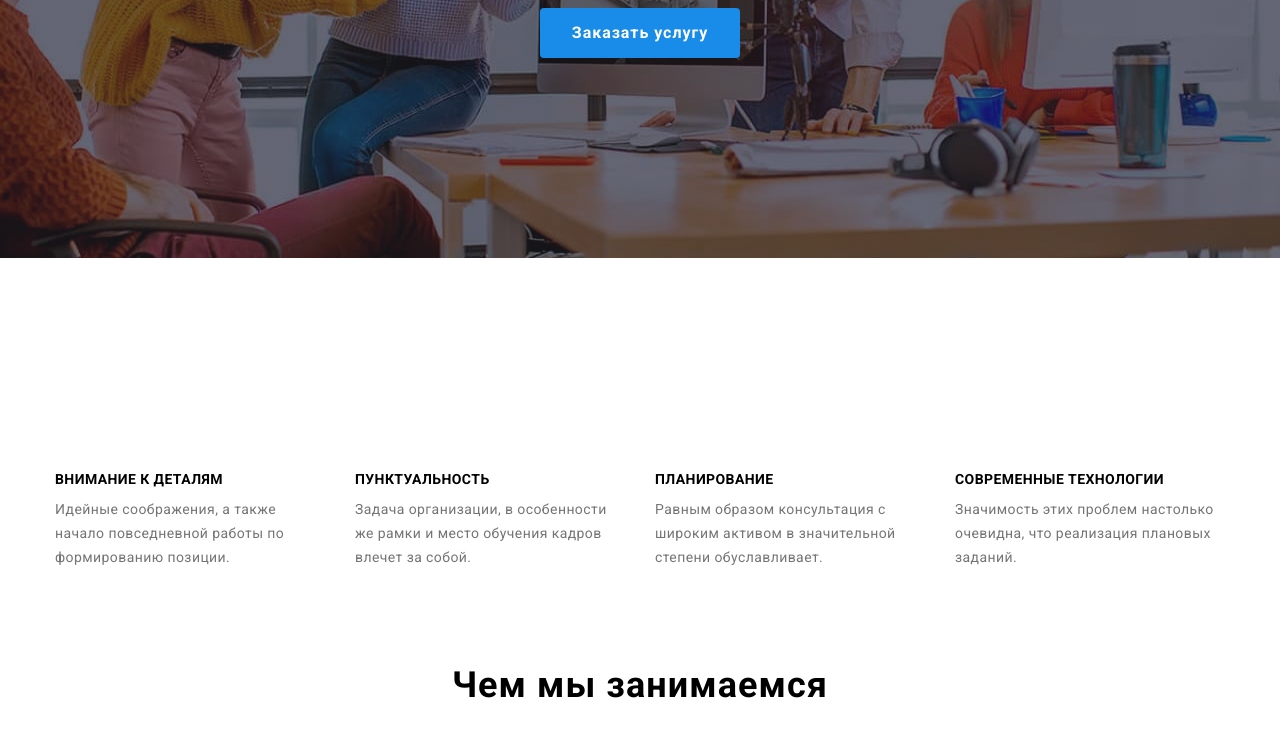
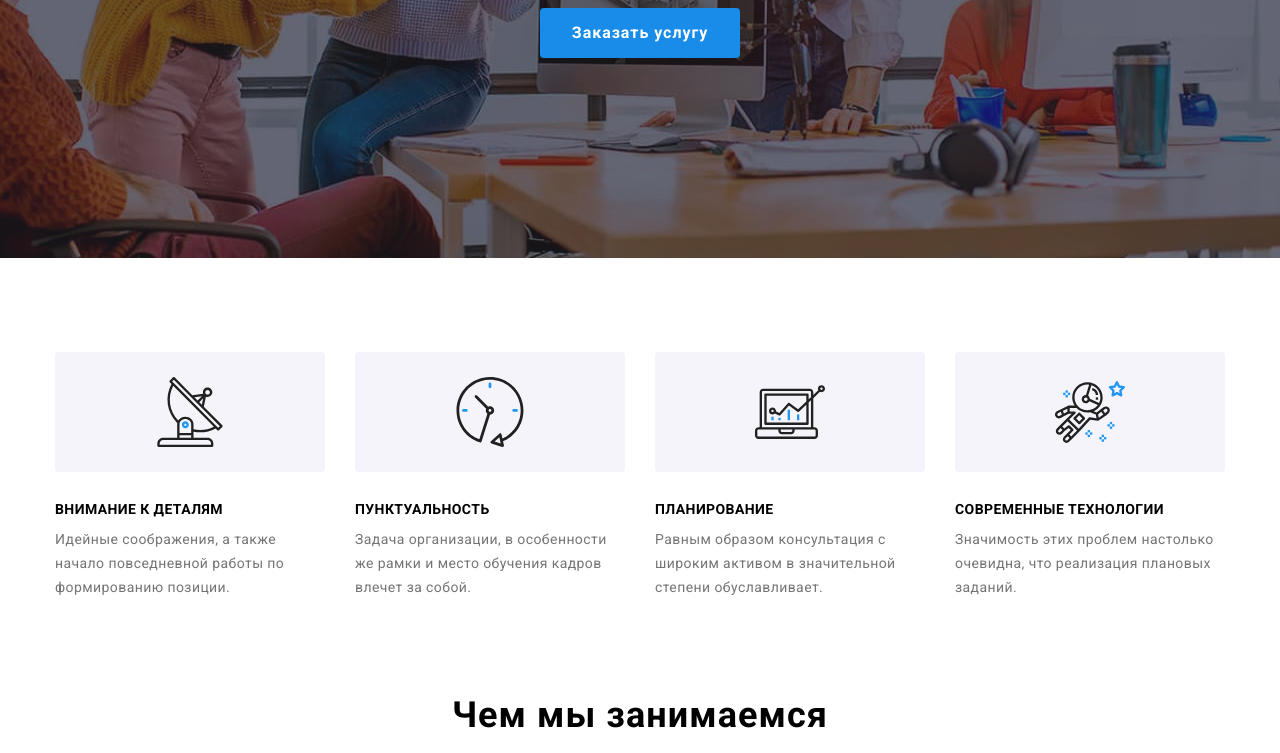
Before and after one commit to Golembovskaya/goit-markup-hw-04, a plain HTML site: page index.html in a window 1280 px wide. Shown: the part 425-1178 px from the top of the page. Drawn offline with nearby package versions, Linux system fonts and the light colour scheme.

Commit message:
секция2 готова

```diff
--- a/css/style.css
+++ b/css/style.css
@@ -116,10 +116,29 @@ li {
   margin-left: 30px;
 }
 .list-title::before {
+  margin-bottom: 30px;
   content: "";
   display: block;
   width: 270px;
   height: 120px;
+
+  background-color: #f5f4fa;
+  border-radius: 4px;
+  background-size: 70px;
+  background-repeat: no-repeat;
+  background-position: center;
+}
+.antenna::before {
+  background-image: url(../img/antenna.svg);
+}
+.clock::before {
+  background-image: url(../img/clock.svg);
+}
+.diagram::before {
+  background-image: url(../img/diagram.svg);
+}
+.astronaut::before {
+  background-image: url(../img/astronaut.svg);
 }
 /*Конец Секции 2 студии*/
 /*Начало Секции 3 студии*/
--- a/index.html
+++ b/index.html
@@ -41,19 +41,19 @@
             <div class="container">
             <h2 hidden>Особенности</h2>
             <ul class="list-item-desc">
-                <li class="list-title">
+                <li class="list-title antenna">
                     <h3 class="h3-list-title">Внимание к деталям</h3>
                     <p class="p-list-title">Идейные соображения, а также начало повседневной работы по формированию позиции.</p>
                 </li>
-                <li class="list-title">
+                <li class="list-title clock">
                     <h3 class="h3-list-title">Пунктуальность</h3>
                     <p class="p-list-title">Задача организации, в особенности же рамки и место обучения кадров влечет за собой.</p>
                 </li>
-                <li class="list-title">
+                <li class="list-title diagram">
                     <h3 class="h3-list-title">Планирование</h3>
                     <p class="p-list-title">Равным образом консультация с широким активом в значительной степени обуславливает.</p>
                 </li>
-                <li class="list-title" >
+                <li class="list-title astronaut" >
                     <h3 class="h3-list-title">Современные технологии</h3>
                     <p class="p-list-title">Значимость этих проблем настолько очевидна, что реализация плановых заданий.</p>
                 </li>
```
